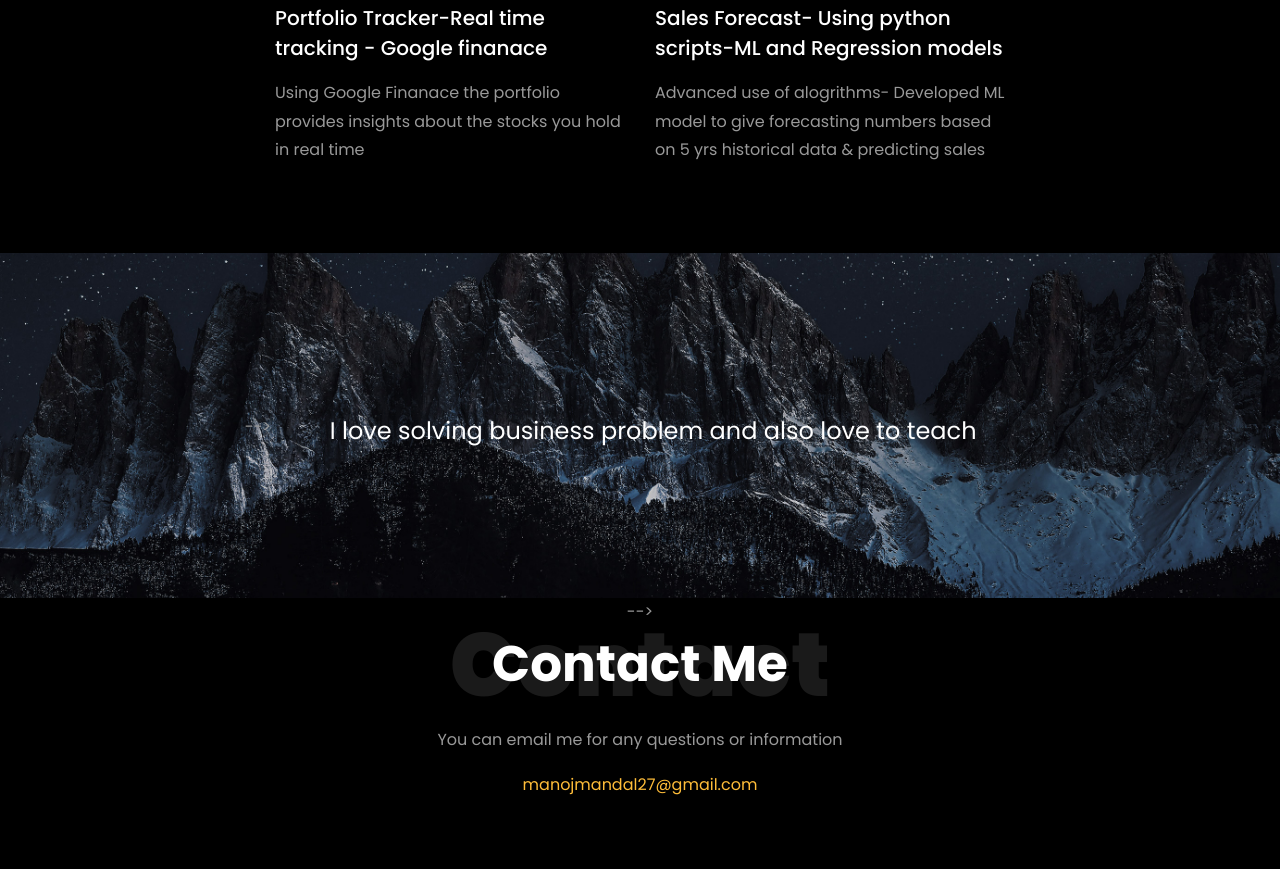
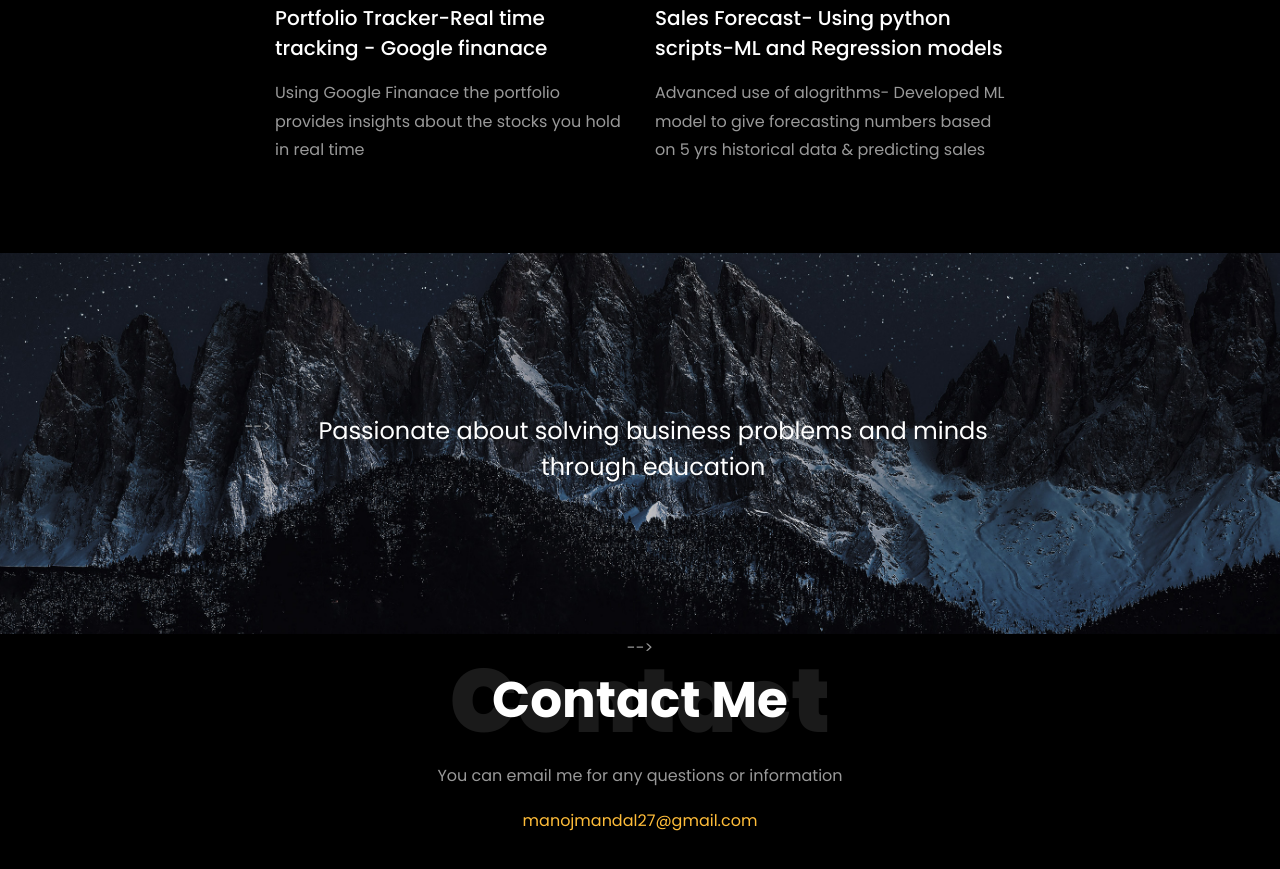
Before and after one commit to manojmandal27/manojkrmandal.github.io, a plain HTML site: page index.html in a window 1280 px wide. Shown: the part 4261-5130 px from the top of the page. Drawn offline with Linux system fonts and the light colour scheme.

Commit message:
Update index.html

```diff
--- a/index.html
+++ b/index.html
@@ -511,7 +511,7 @@
 				<div class="row justify-content-center"> -->
 					<div class="col-md-7 ftco-animate text-center">
 						<!-- <h2>More projects on<span> Github  </span> </h2> -->
-						<div class="heading"> <h4> I love solving business problem and also love to teach</h4>
+						<div class="heading"> <h4> Passionate about solving business problems and minds through education</h4>
 						<br>
 						<!-- <p><a href="https://github.com/manojmandal27/" class="btn btn-primary py-3 px-5">GitHub</a></p> -->
 						</div>
```
